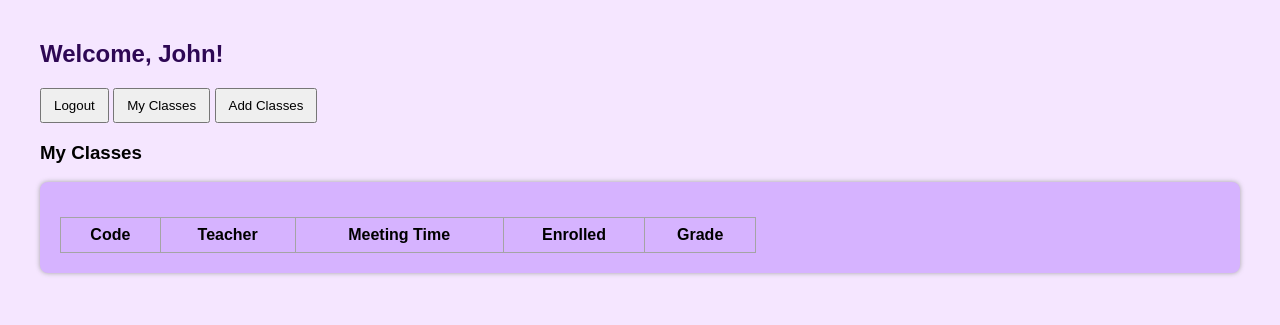
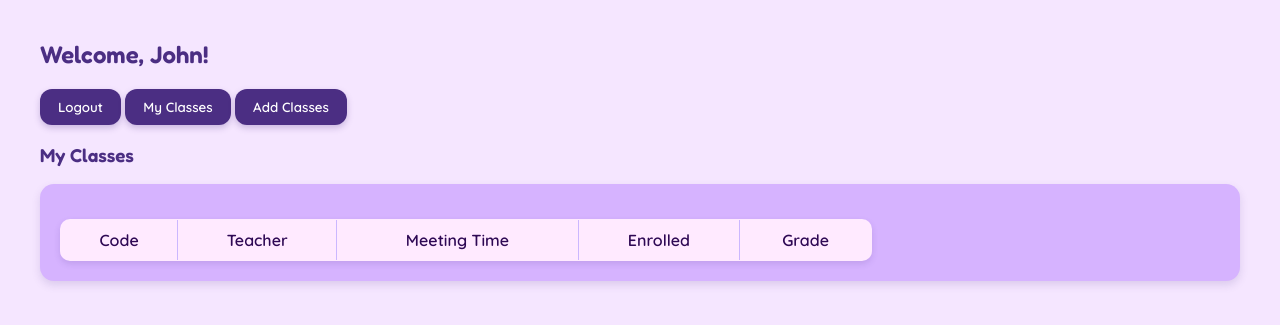
Before and after one commit to PeriBomb/CSE-108-Lab08, a Flask app: page /student/dashboard in a window 1280 px wide. Shown: the top 325 px of the page. Run offline with Flask 3, Linux system fonts and the light colour scheme; a user stored in the database is signed in; lists and menus that the app fills with data are empty.

Commit message:
deuglified completely

```diff
--- a/static/styles.css
+++ b/static/styles.css
@@ -1,44 +1,88 @@
 body{
-    font-family: Arial, Helvetica, sans-serif;
+    font-family: 'Quicksand', sans-serif;
     margin: 40px;
     background: #f5e6ff;
+    color: #2e0854;
 }
 
-h1{
+h1,h2,h3,h4{
+    font-family: 'Fredoka', sans-serif;
     color: #4b2e83;
-    text-align: left;
 
-}
-
-h2{
-    color: #2e0854;
 }
 
 section {
     background: #d6b3ff;
     padding: 20px;
     margin-bottom: 25px;
-    border-radius: 8px;
-    box-shadow: 0 0 5px #a4a4a5;
+    border-radius: 14px;
+    box-shadow: 0 4px 8px rgba(75, 46, 131, 0.15);
 }
 
 input {
-    padding: 8px;
-    margin-right:10px;
+    padding: 8px 10px;
+    border-radius: 8px;
+    border: 1px solid #bda6ff;
+    background: #fff7ff;
+    color: #653397;
+    font-family: 'Quicksand', sans-serif;
+}
+
+input:focus {
+    outline: none;
+    border-color: #d6b3ff;
+    box-shadow: 0 0 6px rgba(214, 179, 255, 0.7);
 }
 
 button{
-    padding: 8px 12px;
-    cursor:pointer;
+    padding: 10px 18px;
+    border:none;
+    border-radius: 12px;
+    background: #4b2e83;
+    color: white;
+    font-weight: 600;
+    font-family: 'Quicksand', sans-serif;
+    cursor: pointer;
+    transition: 0.25s ease;
+    box-shadow: 0 3px 6px rgba(75, 46, 131, 0.25);
+
 }
 
+button:hover{
+     background: #6a42c2;
+     transform: translateY(-2px) scale(1.03);
+    box-shadow: 0 6px 12px rgba(75, 46, 131, 0.3);
+}
+
+button:active{
+    transform: translateY(0px);
+    box-shadow: 0 2px 4px rgba(75, 46, 131, 0.2);
+}
+
+button[disabled] {
+    background: #4b2e83;
+    cursor: not-allowed;
+    opacity: 0.85;
+    transform:none;
+    box-shadow: 0 3px 6px rgba(0,0,0,0.15);
+}
+
+button[disabled]:hover {
+    background: #4b2e83;
+    transform: none;
+    box-shadow: 0 3px 6px rgba(0,0,0,0.15);
+}
 table {
     margin-top:15px;
     border-collapse:collapse;
-    width:60%;
+    width:70%;
+    background: #ffeaff;
+    border-radius: 10px;
+    overflow: hidden;
+    box-shadow: 0 3px 6px rgba(75, 46, 131, 0.15);
 }
 
 td,th{
-    border: 1px solid #a4a4a5;
-    padding: 8px;
+    border: 1px solid #cbb7ff;
+    padding: 10px;
 }
--- a/templates/login.html
+++ b/templates/login.html
@@ -2,9 +2,10 @@
 <html lang="en">
 <html lang="en">
 <head>
+    <link href="https://fonts.googleapis.com/css2?family=Quicksand:wght@400;600&family=Fredoka:wght@400;600&display=swap" rel="stylesheet">
+    <link rel="stylesheet" href="/static/styles.css">
     <meta charset="UTF-8">
     <title>Grades</title>
-    <link rel="stylesheet" href="/static/styles.css">
     <title>Teacher Dashboard</title>
 </head>
 <body>
--- a/templates/student_dashboard.html
+++ b/templates/student_dashboard.html
@@ -1,9 +1,10 @@
 <!DOCTYPE html>
 <html lang="en">
     <head>
+        <link href="https://fonts.googleapis.com/css2?family=Quicksand:wght@400;600&family=Fredoka:wght@400;600&display=swap" rel="stylesheet">
+        <link rel="stylesheet" href="/static/styles.css">
         <meta charset="UTF-8">
         <title>Grades</title>
-        <link rel="stylesheet" href="/static/styles.css">
     <title>Student Dashboard</title>
 </head>
 <body>
--- a/templates/teacher_dashboard.html
+++ b/templates/teacher_dashboard.html
@@ -1,9 +1,10 @@
 <!DOCTYPE html>
 <html lang="en">
     <head>
+        <link href="https://fonts.googleapis.com/css2?family=Quicksand:wght@400;600&family=Fredoka:wght@400;600&display=swap" rel="stylesheet">
+        <link rel="stylesheet" href="/static/styles.css">
         <meta charset="UTF-8">
         <title>Grades</title>
-        <link rel="stylesheet" href="/static/styles.css">
         <title>Teacher Dashboard</title>
     </head>
 <body>
```
Also changed, not shown: instance/data.db.
